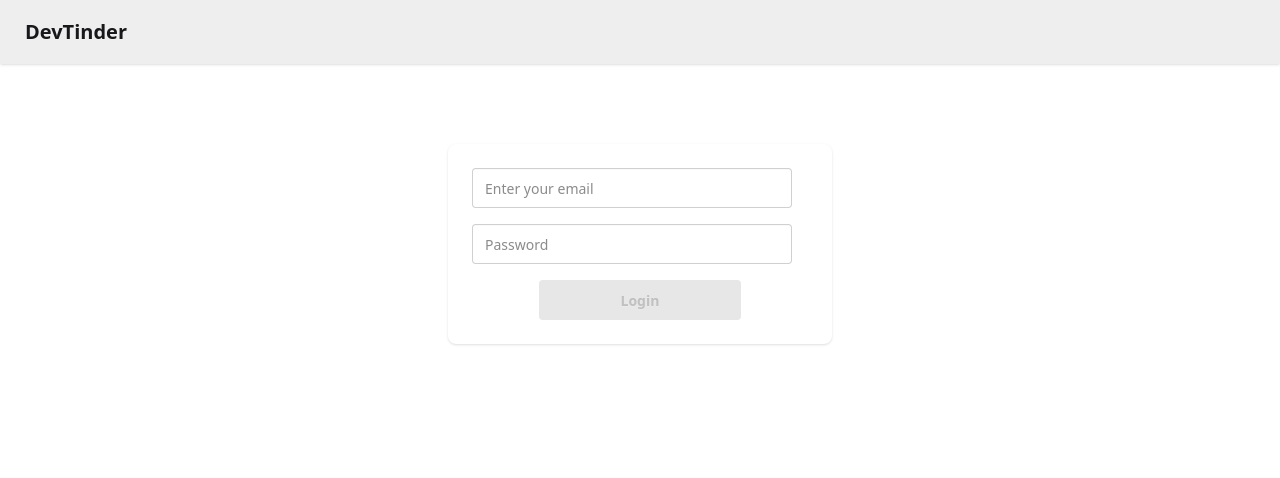
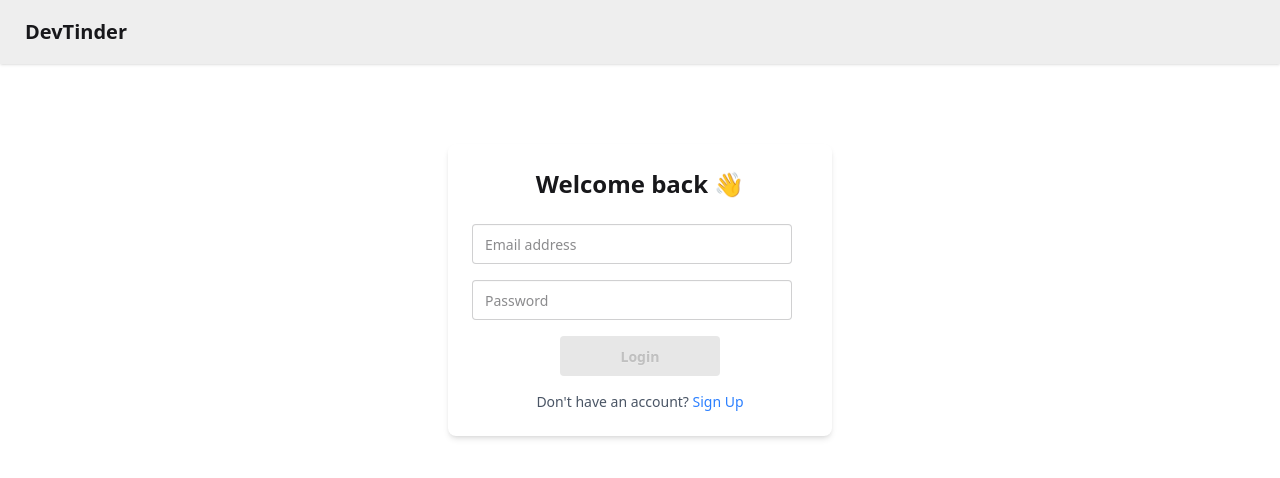
Before and after one commit to Bappy38/devTinder-dashboard, a React (Vite) app: page /login in a window 1280 px wide. Shown: the top 478 px of the page. Built offline with nearby package versions, Linux system fonts and the light colour scheme; no server answers.

Commit message:
Login page linked with SignUp page

```diff
--- a/src/components/Login.jsx
+++ b/src/components/Login.jsx
@@ -2,7 +2,7 @@ import axios from "axios";
 import { useState } from "react";
 import { useDispatch } from "react-redux";
 import { addUser } from "../store/userSlice";
-import { useNavigate } from "react-router-dom";
+import { Link, useNavigate } from "react-router-dom";
 import { ENDPOINTS } from "../constants/endpoints";
 
 const Login = () => {
@@ -41,58 +41,68 @@ const Login = () => {
     };
 
     return (
-        <div className="flex justify-center mt-20">
+        <div className="flex justify-center items-center mt-20">
+          <div className="card w-96 bg-white shadow-md p-6">
+            <h2 className="text-2xl font-semibold text-center mb-6">Welcome back 👋</h2>
 
-            <div className="card w-96 bg-base-100 shadow-sm">
-                <div className="card-body">
-                    <form onSubmit={handleLogin}>
+            <form onSubmit={handleLogin} className="space-y-4">
               <div>
                 <label className="input validator">
                   <input
                     value={email}
                     onChange={(e) => setEmail(e.target.value)}
                     type="email"
-                                    placeholder="Enter your email"
+                    placeholder="Email address"
                     required
+                    className="w-full"
                   />
                 </label>
-                            <div className="validator-hint hidden">Enter valid email address</div>
+                <div className="validator-hint hidden">Enter a valid email address</div>
               </div>
 
-                        <div className="mt-4">
+              <div>
                 <label className="input validator">
                   <input
                     value={password}
                     onChange={(e) => setPassword(e.target.value)}
                     type="password"
+                    placeholder="Password"
                     required
-                                    placeholder="Password"
-                                    minlength="8"
+                    minLength="8"
                     pattern="(?=.*\d)(?=.*[a-z])(?=.*[A-Z]).{8,}"
-                                    title="Must be more than 8 characters, including number, lowercase letter, uppercase letter"
+                    title="Must be at least 8 characters with 1 number, 1 lowercase, and 1 uppercase letter"
+                    className="w-full"
                   />
                 </label>
-                            <p className="validator-hint hidden">
-                            Must be more than 8 characters, including
-                            <br/>⬩ At least one number
-                            <br/>⬩ At least one lowercase letter
-                            <br/>⬩ At least one uppercase letter
+                <p className="validator-hint hidden text-xs text-gray-500 mt-1">
+                  Must be at least 8 characters, including:
+                  <br />⬩ One number
+                  <br />⬩ One lowercase letter
+                  <br />⬩ One uppercase letter
                 </p>
               </div>
 
+              {error && (
+                <p className="text-sm text-red-600 text-center mt-2">Error: {error}</p>
+              )}
 
-                        {error && (
-                            <p className="mt-3 text-red-600">Error : {error}</p>
-                        )}
-                        <div className="mt-4 flex justify-center">
+              <div className="flex justify-center mt-4">
                 <button
                     type="submit"
-                                className="btn btn-primary w-[60%]"
+                    className="btn btn-primary w-40"
                     disabled={!isFormValid()}
-                            >Login</button>
+                >
+                    Login
+                </button>
+              </div>
+
+              <div className="text-center text-sm text-gray-600 mt-4">
+                Don't have an account?{" "}
+                <Link to="/signup" className="text-blue-500 hover:underline">
+                  Sign Up
+                </Link>
               </div>
             </form>
-                </div>
           </div>
         </div>
       );
```
Lines whose indentation alone changed are shown as unchanged.
